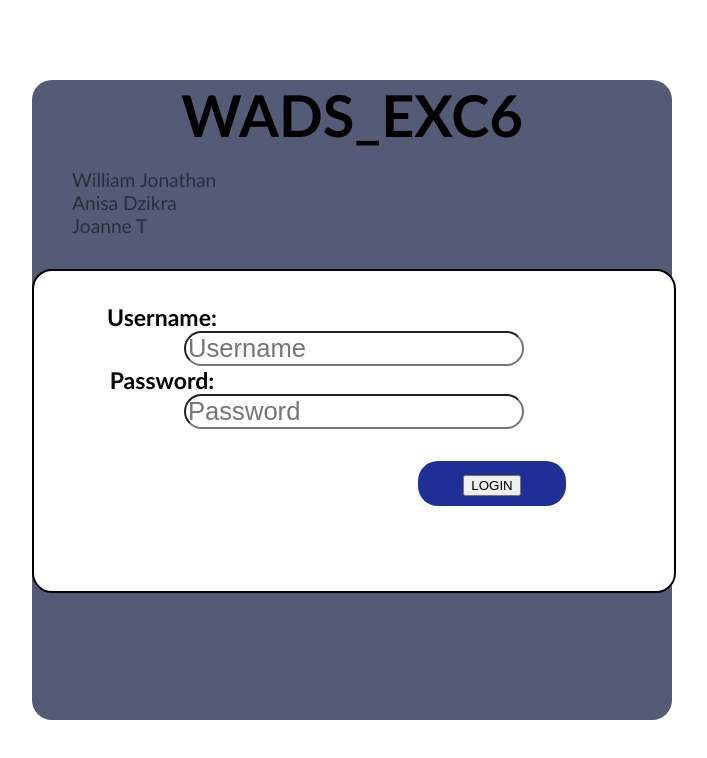
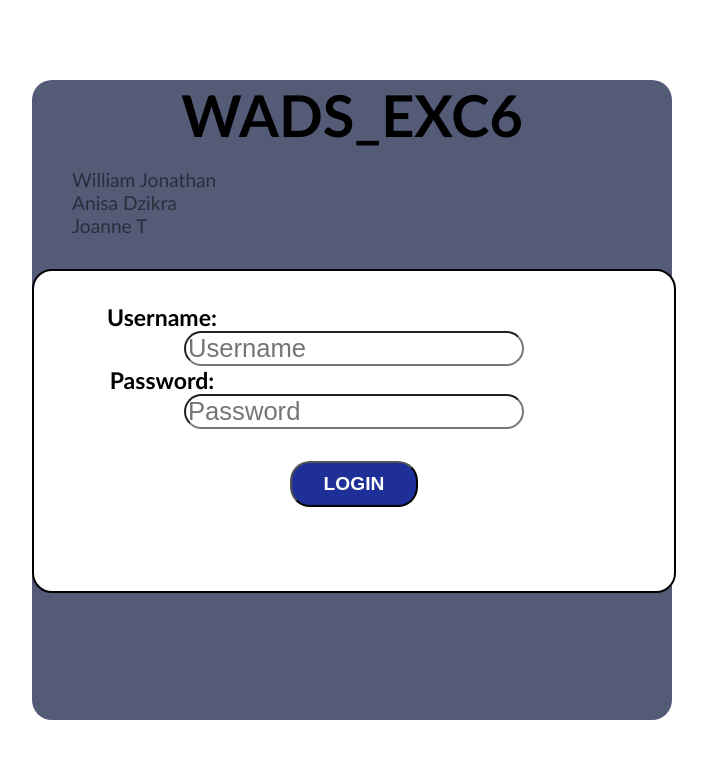
Before and after one commit to willamjonathan/wads_23May, a React (Create React App) app: page / in a window 1280 px wide. Shown: the top 758 px of the page, without its empty margins (288-995 px from the left). Built offline with nearby package versions, Linux system fonts and the light colour scheme.

Commit message:
"css updated"

```diff
--- a/src/components/Login.js
+++ b/src/components/Login.js
@@ -67,7 +67,7 @@ const handleSubmit = (e) =>{
                     placeholder="Password"
                     />
                     <div class='button'>
-                        <button type ="submit">LOGIN</button>
+                        <button type ="submit" className = "btn">LOGIN</button>
                     </div>
                     </div>
                     </form>
--- a/src/styles/Login.css
+++ b/src/styles/Login.css
@@ -57,9 +57,7 @@ ul {
   border-radius: 20px;
 }
 
-.button {
-  position: relative;
-  left: 60%;
+.btn {
   margin-top: 5%;
   padding: 10px;
   font-size: 1.5vw;
@@ -72,6 +70,6 @@ ul {
   cursor: pointer;
 }
 
-.button:hover {
+.btn:hover {
   background-color: #bfbfbf;
 }
```
